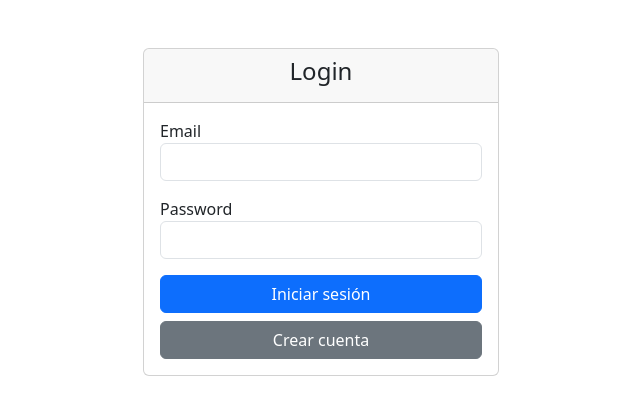
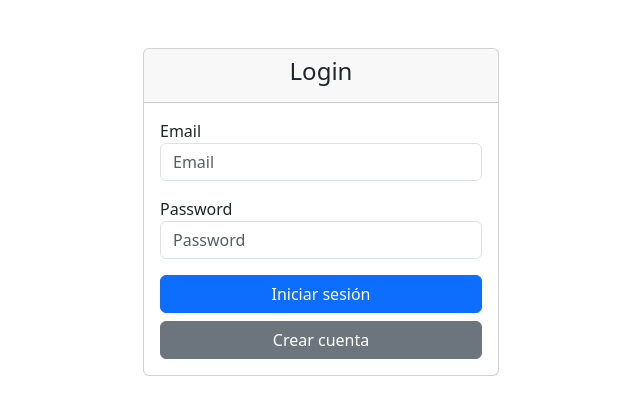
Before and after one commit to NayeliMorales19/Avance_Proyecto_Integrador, an Angular app: page / in a window 1280 px wide. Shown: the top 414 px of the page, without its empty margins (319-959 px from the left). Built offline with nearby package versions, Linux system fonts and the light colour scheme.

Commit message:
se modifico el funcionamiento de las cajas

```diff
--- a/src/app/pages/login/login.html
+++ b/src/app/pages/login/login.html
@@ -14,22 +14,32 @@
 
             <div class="mb-3">
               <label>Email</label>
-              <input type="email" class="form-control">
+              <input type="email"
+              class="form-control mb-3"
+              placeholder="Email"
+              [(ngModel)]="email"
+              name="email"
+              required>
             </div>
 
             <div class="mb-3">
               <label>Password</label>
-              <input type="password" class="form-control">
+              <input type="password"
+              class="form-control mb-3"
+              placeholder="Password"
+              [(ngModel)]="password"
+              name="password"
+              required>
             </div>
 
-          <a routerLink="/menu" class="btn btn-primary w-100">
-            Iniciar sesión
-          </a>
+            <a routerLink="/menu" class="btn btn-primary w-100">
+              Iniciar sesión
+            </a>
 
           </form>
 
           <a routerLink="/register" class="btn btn-secondary w-100 mt-2">
-              Crear cuenta
+            Crear cuenta
           </a>
 
         </div>
```
